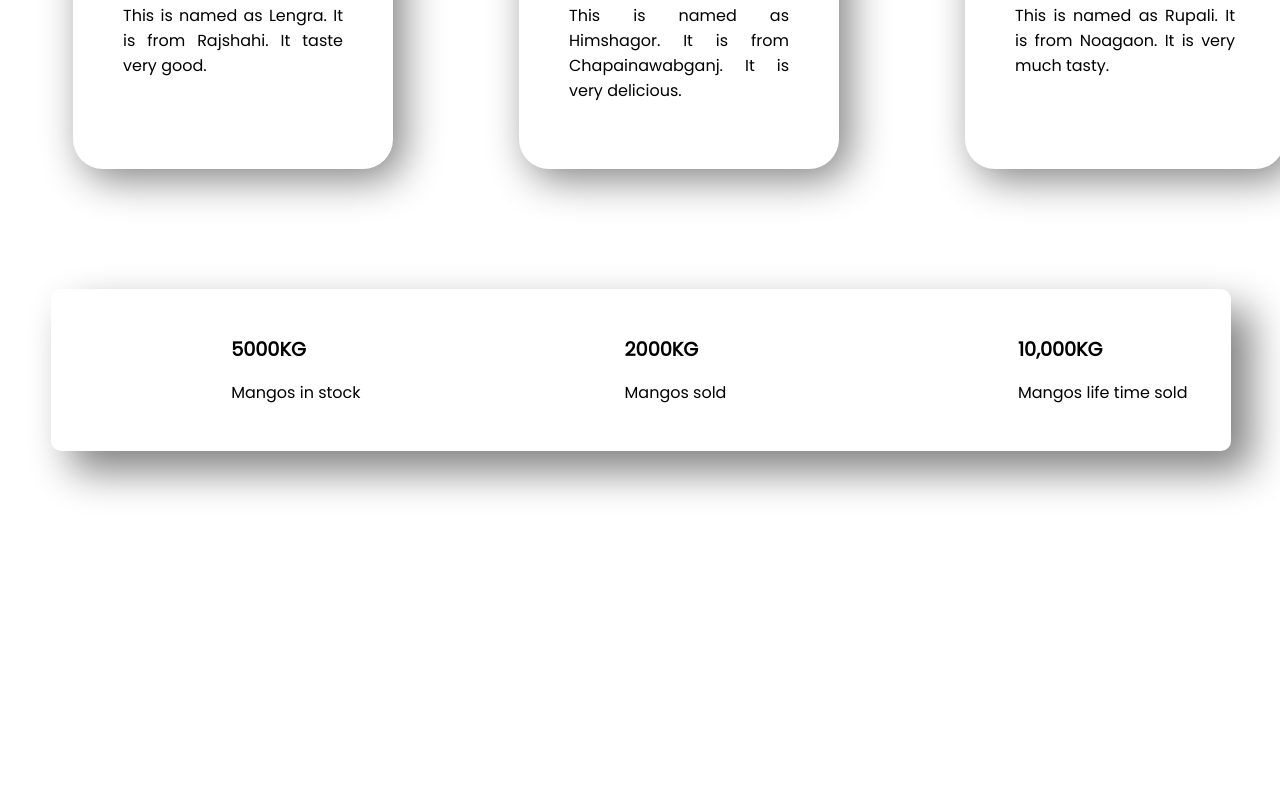
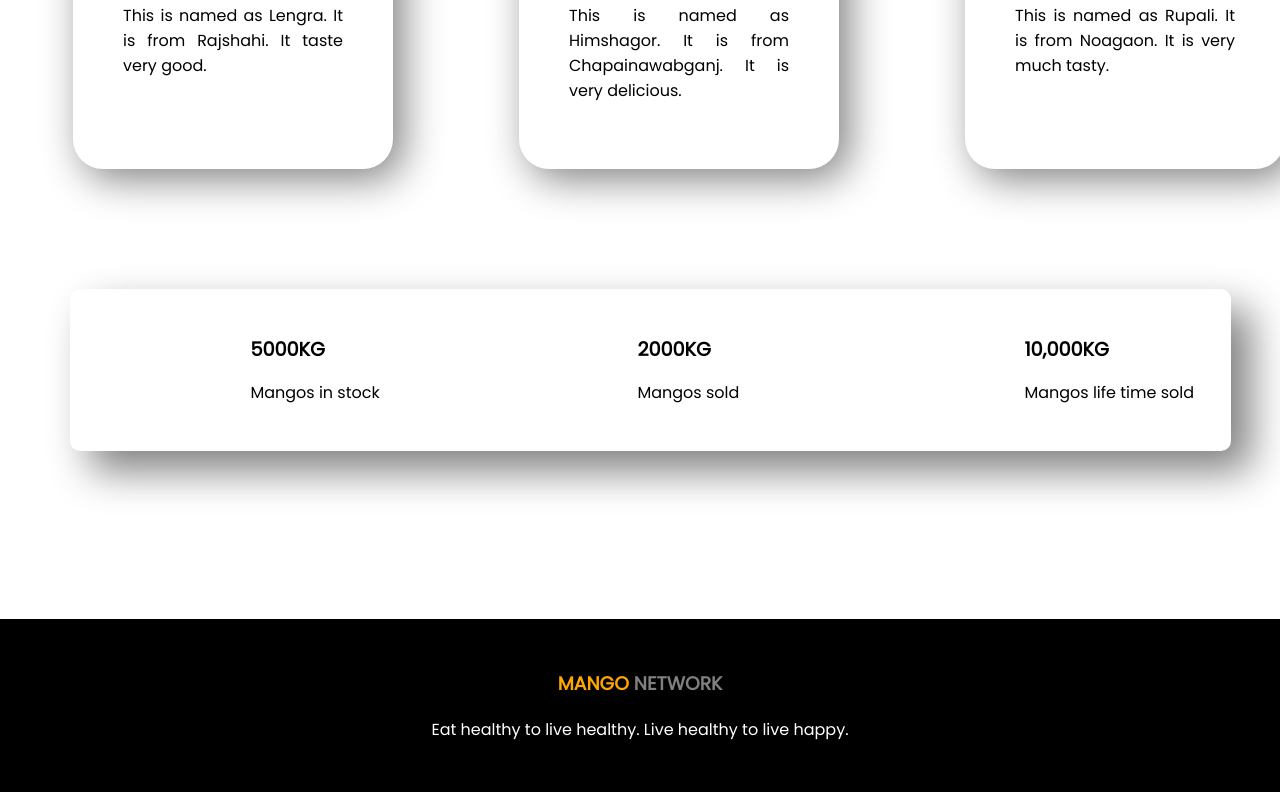
Before and after one commit to aliahsan676/mango-network, a plain HTML site: page index.html in a window 1280 px wide. Shown: the part 1522-2330 px from the top of the page. Before the commit the page ends 2123 px from the top, so only its background shows below. Drawn offline with Linux system fonts and the light colour scheme.

Commit message:
footer added

```diff
--- a/index.html
+++ b/index.html
@@ -76,6 +76,10 @@
             </div>
         </div>
     </section>
+    <footer>
+        <h3><span class="orange">MANGO</span> <span class="gray">NETWORK</span></h3>
+        <p>Eat healthy to live healthy. Live healthy to live happy.</p>
+    </footer>
 
 </body>
 
--- a/style.css
+++ b/style.css
@@ -91,12 +91,13 @@ h1{
 }
 .last-2{
     display: flex;
-    margin-left: 4%;
+    margin-left: 5.5%;
     margin-right: 3.8%;
     border-radius: 10px;
     box-shadow: 20px 20px 40px gray;
     padding-top: 30px;
     padding-bottom: 30px;
+
 }
 .last-3{
     width: 33.33%;
@@ -109,3 +110,18 @@ h1{
 .bottom-part{
     padding-bottom: 150px;
 }
+footer h3{
+    text-align: center;
+    padding-top: 50px;
+}
+footer p{
+    text-align: center;
+    color: white;
+    padding-bottom: 50px;
+}
+footer{
+    background-image: linear-gradient(black, black);
+}
+.gray{
+    color: gray;
+}
```
